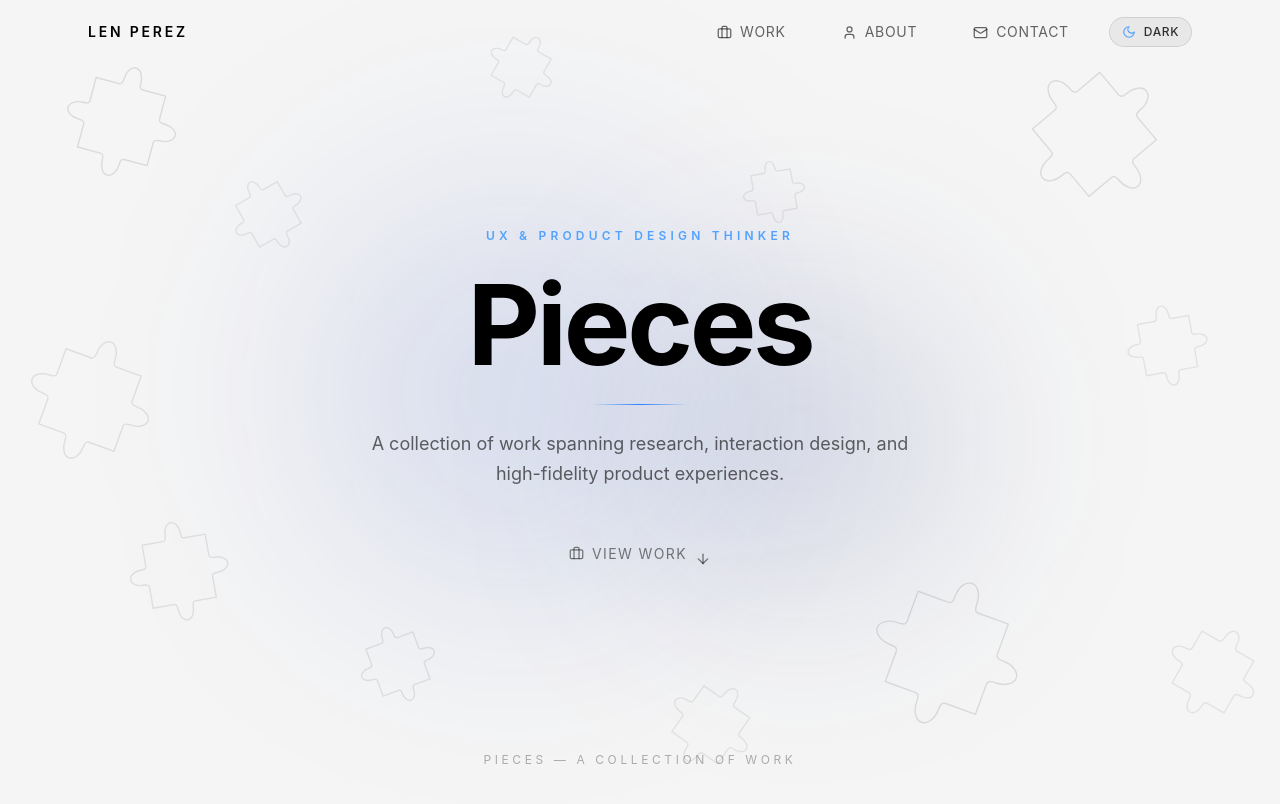
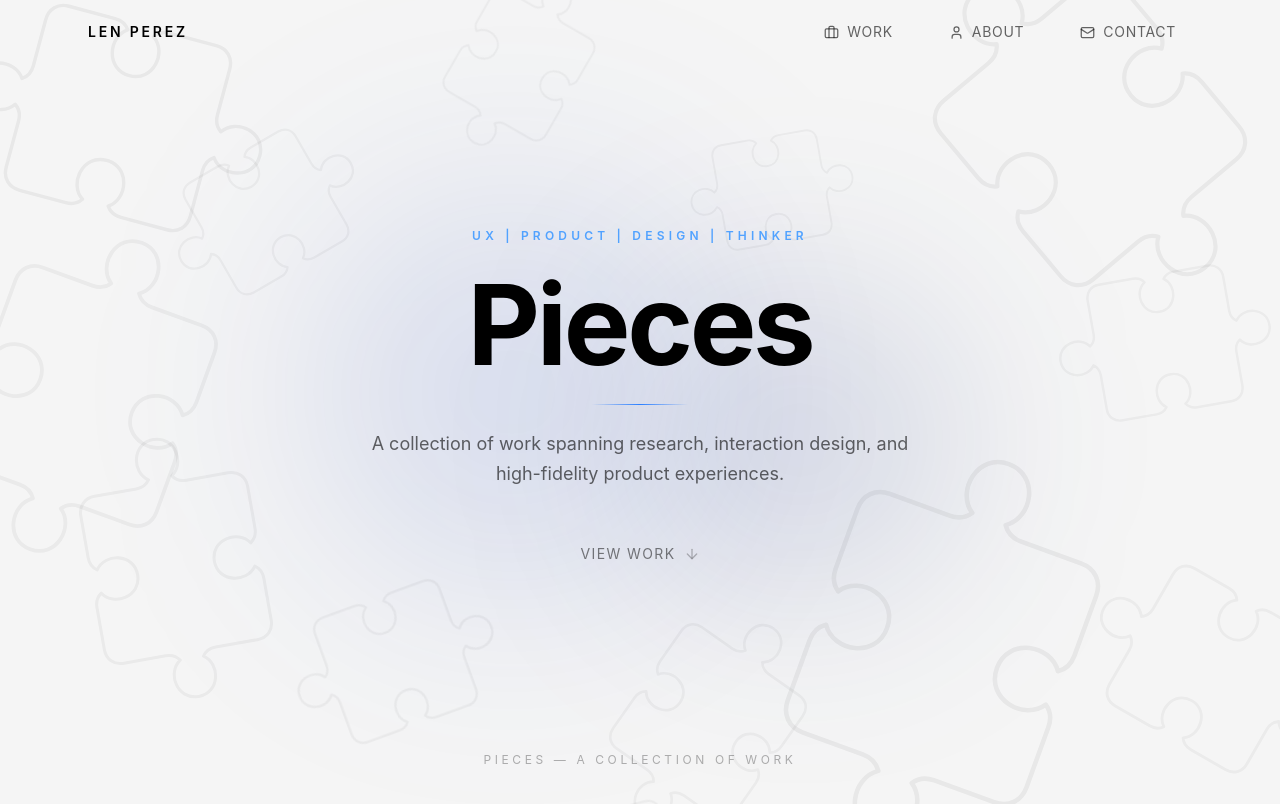
Before and after one commit to lenperez/next, a React (Vite) app: page / in a window 1280 px wide. Shown: the top 804 px of the page. Built offline with nearby package versions, Linux system fonts and the light colour scheme.

Commit message:
refactor: remove theme toggle and update UI elements
- Remove theme switcher from navigation and components
- Update Hero section text and animation
- Redefine puzzle piece SVG path and styling

```diff
--- a/src/app/components/Hero.tsx
+++ b/src/app/components/Hero.tsx
@@ -1,5 +1,5 @@
 import { motion } from "motion/react";
-import { ArrowDown, Briefcase } from "lucide-react";
+import { ArrowDown } from "lucide-react";
 import { useTheme } from "../context/ThemeContext";
 
 export function Hero() {
@@ -16,7 +16,7 @@ export function Hero() {
           transition={{ delay: 0.2, duration: 0.7 }}
           className="text-blue-400 tracking-[0.35em] uppercase text-xs mb-6 font-semibold"
         >
-          UX &amp; Product Design Thinker
+          UX | Product | Design | Thinker
         </motion.p>
 
         <motion.h1
@@ -59,10 +59,9 @@ export function Hero() {
                 : "text-black/50 hover:text-black/80 hover:bg-black/5"
             }`}
           >
-            <Briefcase size={15} />
             <span>View Work</span>
             <motion.div
-              animate={{ y: [0, 5, 0] }}
+              animate={{ opacity: [1, 0.5, 1] }}
               transition={{ repeat: Infinity, duration: 1.8, ease: "easeInOut" }}
             >
               <ArrowDown size={16} />
--- a/src/app/components/Nav.tsx
+++ b/src/app/components/Nav.tsx
@@ -1,6 +1,6 @@
 import { useState, useEffect } from "react";
 import { motion, AnimatePresence } from "motion/react";
-import { Menu, X, Sun, Moon, Briefcase, User, Mail } from "lucide-react";
+import { Menu, X, Briefcase, User, Mail } from "lucide-react";
 import { useTheme } from "../context/ThemeContext";
 
 const links = [
@@ -12,7 +12,7 @@ const links = [
 export function Nav() {
   const [scrolled, setScrolled] = useState(false);
   const [menuOpen, setMenuOpen] = useState(false);
-  const { toggleTheme, isDark } = useTheme();
+  const { isDark } = useTheme();
 
   useEffect(() => {
     const handler = () => setScrolled(window.scrollY > 40);
@@ -66,44 +66,10 @@ export function Nav() {
               );
             })}
           </ul>
-
-          {/* Theme Switcher Button */}
-          <button
-            onClick={toggleTheme}
-            aria-label="Toggle Theme"
-            title={isDark ? "Switch to Light Theme" : "Switch to Dark Theme"}
-            className={`flex items-center gap-2 px-3 py-1.5 rounded-full text-xs tracking-wider uppercase font-medium transition-all border ${
-              isDark
-                ? "bg-white/5 hover:bg-white/10 border-white/10 text-white/80 hover:text-white"
-                : "bg-black/5 hover:bg-black/10 border-black/10 text-black/80 hover:text-black"
-            }`}
-          >
-            {isDark ? (
-              <>
-                <Sun size={14} className="text-amber-400" />
-                <span>Light</span>
-              </>
-            ) : (
-              <>
-                <Moon size={14} className="text-blue-400" />
-                <span>Dark</span>
-              </>
-            )}
-          </button>
         </div>
 
         {/* Mobile menu controls */}
         <div className="flex md:hidden items-center gap-3">
-          <button
-            onClick={toggleTheme}
-            aria-label="Toggle Theme"
-            className={`p-2 rounded-full transition-colors ${
-              isDark ? "text-white/80 hover:text-white bg-white/5" : "text-black/80 hover:text-black bg-black/5"
-            }`}
-          >
-            {isDark ? <Sun size={18} className="text-amber-400" /> : <Moon size={18} className="text-blue-400" />}
-          </button>
-
           <button
             className={`p-2 transition-colors ${
               isDark ? "text-white/70 hover:text-white" : "text-black/70 hover:text-black"
--- a/src/app/components/PuzzleBackground.tsx
+++ b/src/app/components/PuzzleBackground.tsx
@@ -35,32 +35,60 @@ const PUZZLE_PIECES = [
 
 function PuzzlePiece({ size, stroke }: { size: number; stroke: string }) {
   const d = `
-    M 0,0 L 33,0
-    C 36,0 38,-1 38,-9 C 38,-18 43,-27 50,-27
-    C 57,-27 62,-18 62,-9 C 62,-1 64,0 67,0
-    L 100,0 L 100,33
-    C 100,36 101,38 109,38 C 118,38 127,43 127,50
-    C 127,57 118,62 109,62 C 101,62 100,64 100,67
-    L 100,100 L 67,100
-    C 64,100 62,101 62,109 C 62,118 57,127 50,127
-    C 43,127 38,118 38,109 C 38,101 36,100 33,100
-    L 0,100 L 0,67
-    C 0,64 -1,62 -9,62 C -18,62 -27,57 -27,50
-    C -27,43 -18,38 -9,38 C -1,38 0,36 0,33 Z
+    M 10,0
+    L 35,0
+    C 38,0 41,1 43,4
+    C 34,10 37,27 50,27
+    C 63,27 66,10 57,4
+    C 59,1 62,0 65,0
+    L 90,0
+    C 96,0 100,4 100,10
+    L 100,35
+    C 100,38 101,41 104,43
+    C 110,34 127,37 127,50
+    C 127,63 110,66 104,57
+    C 101,59 100,62 100,65
+    L 100,90
+    C 100,96 96,100 90,100
+    L 65,100
+    C 62,100 59,99 57,96
+    C 66,90 63,73 50,73
+    C 37,73 34,90 43,96
+    C 41,99 38,100 35,100
+    L 10,100
+    C 4,100 0,96 0,90
+    L 0,65
+    C 0,62 -1,59 -4,57
+    C -10,66 -27,63 -27,50
+    C -27,37 -10,34 -4,43
+    C -1,41 0,38 0,35
+    L 0,10
+    C 0,4 4,0 10,0
+    Z
   `;
   return (
-    <svg width={size * 1.6} height={size * 1.6} viewBox="-30 -30 160 160" fill="none">
-      <path d={d} stroke={stroke} strokeWidth={140 / size} fill="none" strokeLinejoin="round" strokeLinecap="round" />
+    <svg width={size * 1.5} height={size * 1.5} viewBox="-35 -10 170 120" fill="none">
+      <path
+        d={d}
+        stroke={stroke}
+        strokeWidth={1.8}
+        fill="none"
+        strokeLinejoin="round"
+        strokeLinecap="round"
+      />
     </svg>
   );
 }
 
 export function PuzzleBackground() {
-  const { scrollY } = useScroll();
+  const { scrollY, scrollYProgress } = useScroll();
   const { isDark } = useTheme();
 
   // Pieces drift upward at 0.5× scroll speed — parallax depth effect
   const puzzleY = useTransform(scrollY, v => -v * 0.5);
+
+  // Enlarge by 50% at top (1.5), scaling to 3.0 as user scrolls to bottom
+  const puzzleScale = useTransform(scrollYProgress, [0, 1], [1.5, 3.0]);
 
   return (
     <>
@@ -70,24 +98,25 @@ export function PuzzleBackground() {
         <div className="absolute bottom-1/4 right-1/4 w-80 h-80 rounded-full bg-blue-900/15 blur-[100px]" />
       </div>
 
-      {/* Puzzle pieces — 0.5× parallax */}
+      {/* Puzzle pieces — 0.5× parallax & scroll scale */}
       <motion.div
         className="fixed inset-0 pointer-events-none overflow-visible"
         style={{ zIndex: 0, y: puzzleY }}
       >
         {PUZZLE_PIECES.map((p, i) => (
-          <div
+          <motion.div
             key={i}
             className={`absolute ${p.mobileHidden ? "hidden md:block" : ""}`}
             style={{
               left: p.x,
               top: p.y,
-              opacity: isDark ? p.opacity : p.opacity * 1.5,
-              transform: `rotate(${p.rotate}deg)`,
+              opacity: (isDark ? p.opacity : p.opacity * 1.5) * 0.5,
+              rotate: p.rotate,
+              scale: puzzleScale,
             }}
           >
             <PuzzlePiece size={p.size} stroke={isDark ? "white" : "#000000"} />
-          </div>
+          </motion.div>
         ))}
       </motion.div>
     </>
```
Also changed, not shown: 1 other file (tests, documents, lock files or other folders).
